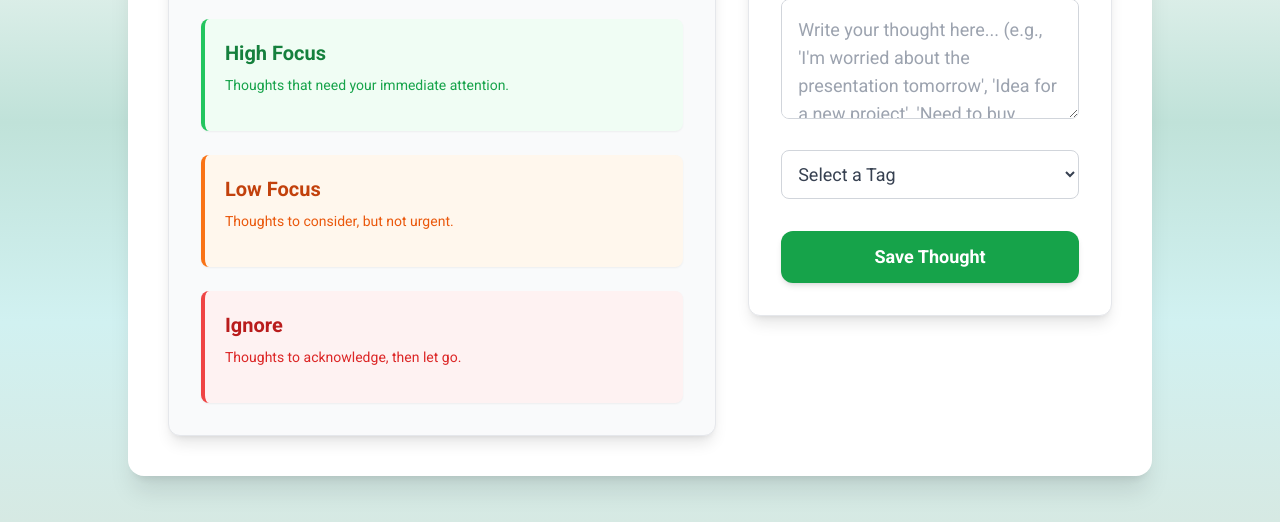
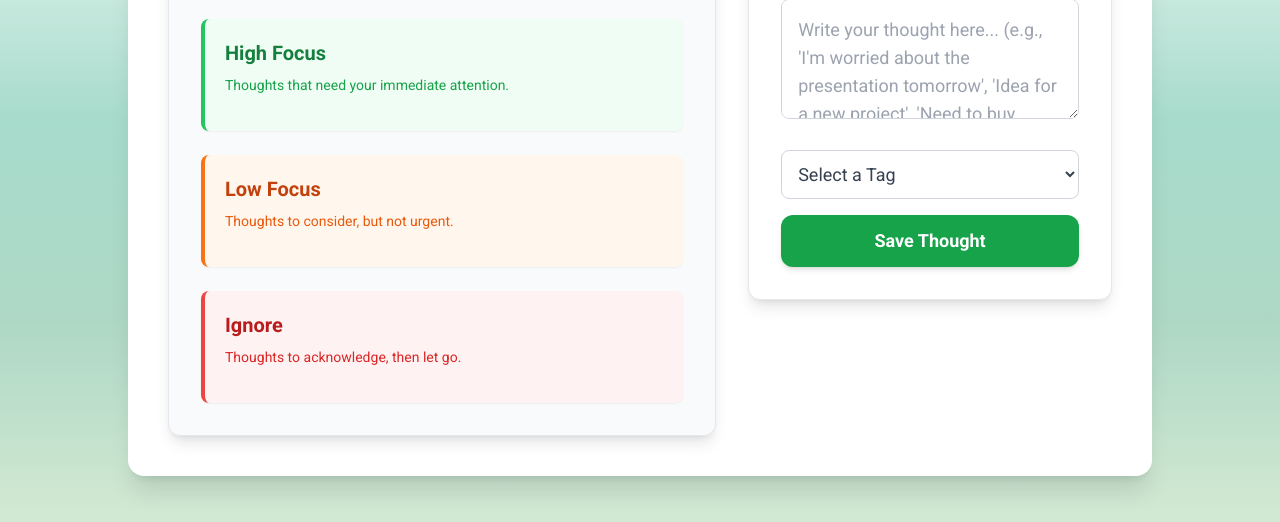
Before and after one commit to vineetkum25softwork/thought, a plain HTML site: page index.html in a window 1280 px wide. Shown: the part 278-800 px from the top of the page. Drawn offline with nearby package versions, Linux system fonts and the light colour scheme.

Commit message:
Update index.html

```diff
--- a/index.html
+++ b/index.html
@@ -10,7 +10,7 @@
         body {
             font-family: 'Roboto', sans-serif;
             /* Gradient background: light green -> light green -> light grey -> light green -> light green */
-            background: linear-gradient(to bottom, #ffffff, #ebf5f1, #c0e2d9, #d1f1f1, rgb(214, 233, 227));
+            background: linear-gradient(to bottom, #f9fdfc, #dbf1e9, #a7dbcc, #aed8c5, #d3e9d3);
             background-attachment: fixed; /* Ensures gradient covers full viewport even on scroll */
         }
         /* Custom scrollbar for better aesthetics */
@@ -129,7 +129,7 @@
                         <option value="Less Priority Tasks">Less Priority Tasks</option>
                     </select>
                     <button id="saveThoughtBtn"
-                            class="mt-4 w-full px-6 py-3 bg-green-600 text-white font-semibold rounded-xl shadow-md hover:bg-green-700 focus:outline-none focus:ring-2 focus:ring-green-500 focus:ring-offset-2 transition duration-200 text-lg">
+                            class="w-full px-6 py-3 bg-green-600 text-white font-semibold rounded-xl shadow-md hover:bg-green-700 focus:outline-none focus:ring-2 focus:ring-green-500 focus:ring-offset-2 transition duration-200 text-lg">
                         Save Thought
                     </button>
                 </div>
@@ -431,16 +431,16 @@
             }
         };
 
-        // Adjust visibility on window resize (e.g., rotating tablet)
+        // Adjust visibility on window resize (e.g., rotating tablet or virtual keyboard appearing)
         window.addEventListener('resize', () => {
             if (window.innerWidth < 1024) { // Mobile view
-                captureThoughtContainer.classList.add('capture-thought-mobile-hidden'); // Collapsed by default
-                // No need to set display: flex for button as CSS handles it for mobile
+                // On mobile resize, we only manage the heading visibility.
+                // The captureThoughtContainer visibility is managed by button clicks and save events.
                 if (topHeadingSection) {
                     topHeadingSection.style.display = 'none'; // Top heading hidden on mobile
                 }
             } else { // Desktop view
-                // No need to set display: none for button as CSS handles it for desktop
+                // On desktop, always ensure captureThoughtContainer is visible.
                 captureThoughtContainer.classList.remove('capture-thought-mobile-hidden'); // Always visible
                 if (topHeadingSection) {
                     topHeadingSection.style.display = 'block'; // Top heading visible on desktop
```
